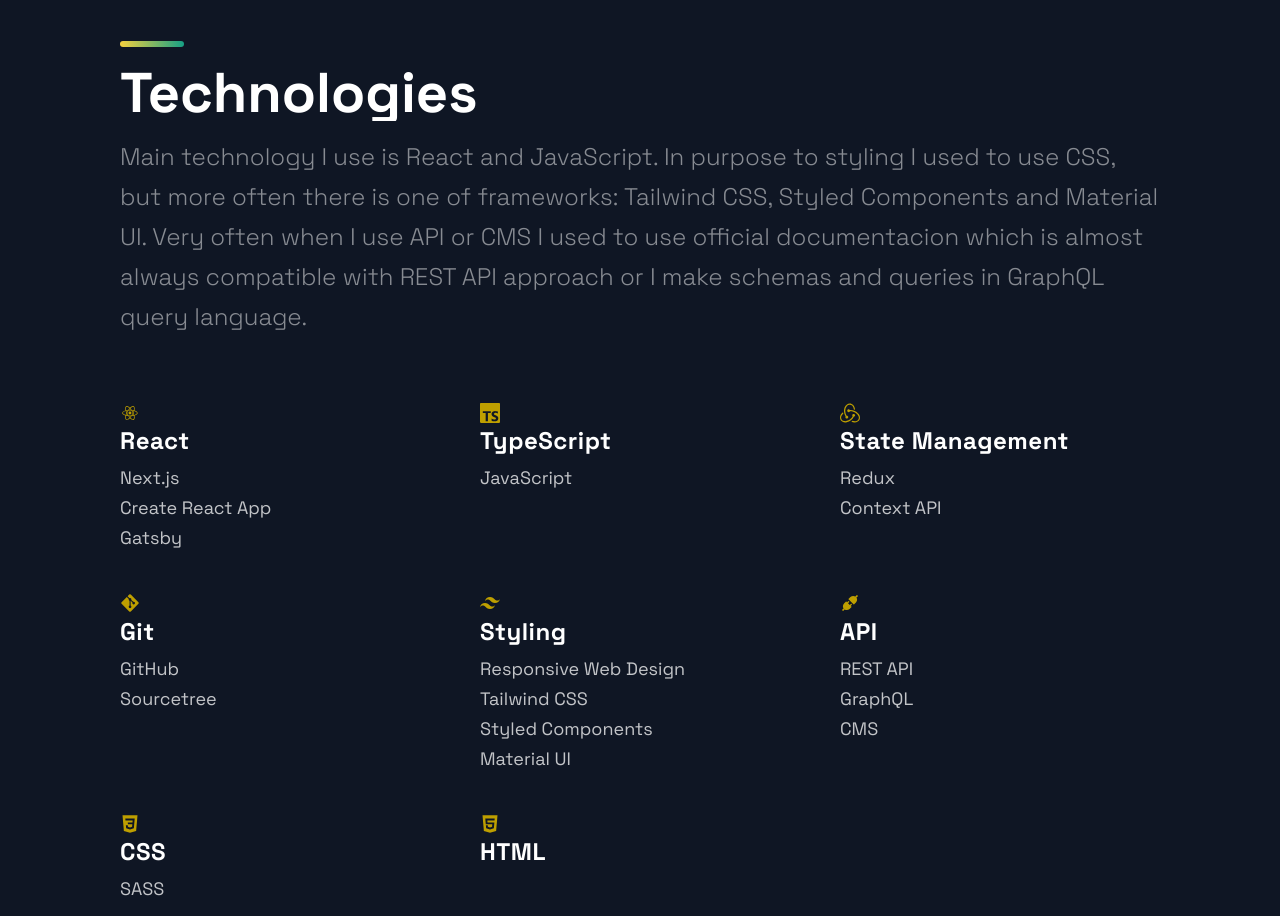
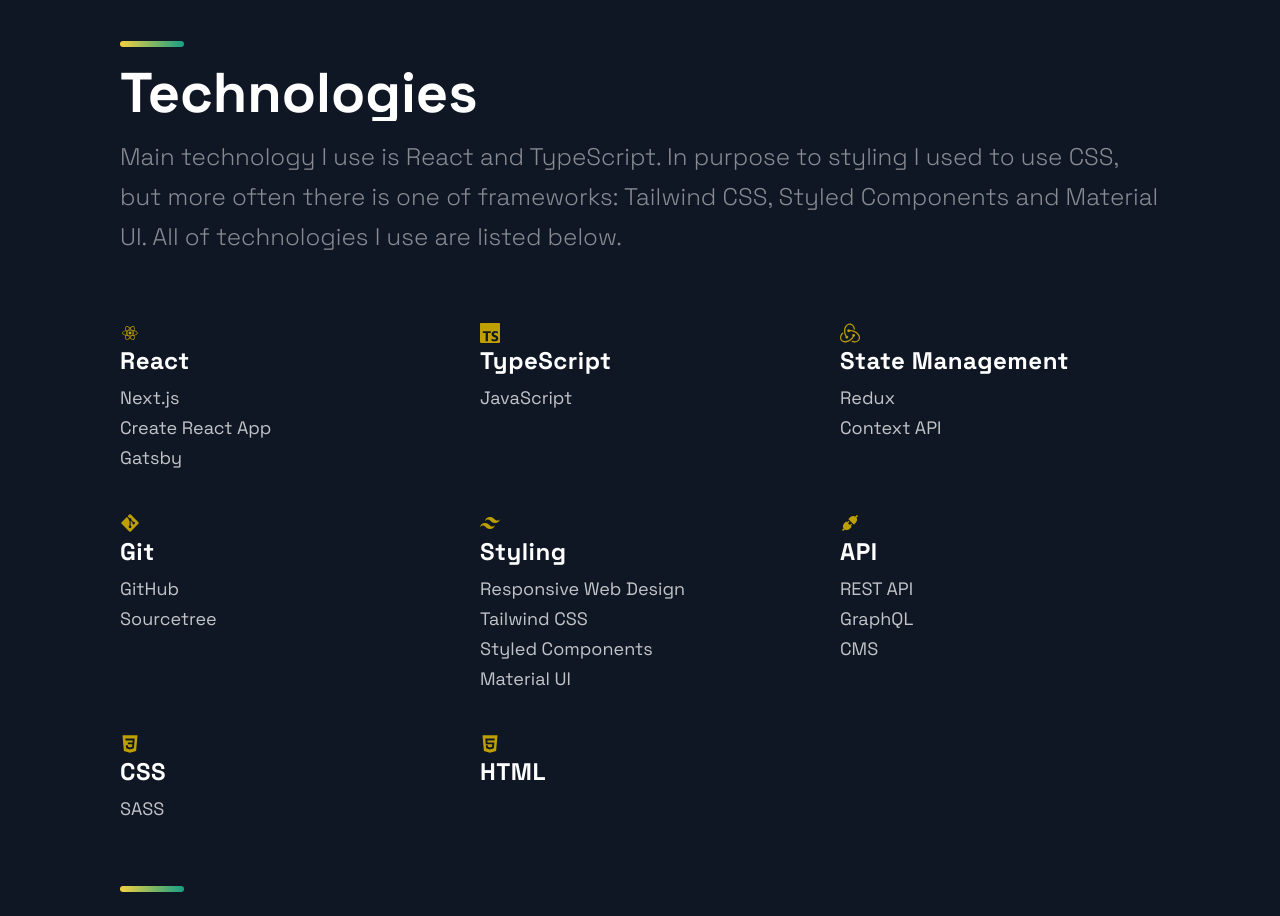
Before and after one commit to yougonnagetyours/my-developer-portfolio, a Next.js app: page / in a window 1280 px wide. Shown: the part 880-1796 px from the top of the page. Built offline with nearby package versions, Linux system fonts and the light colour scheme.

Commit message:
Update Technologies.js

```diff
--- a/src/components/Technologies/Technologies.js
+++ b/src/components/Technologies/Technologies.js
@@ -14,9 +14,8 @@
     <br />
     <SectionTitle>Technologies</SectionTitle>
     <SectionText>
-      Main technology I use is React and JavaScript. In purpose to styling I used to use CSS, but more often there is one of frameworks:
-      Tailwind CSS, Styled Components and Material UI. Very often when I use API or CMS I used to use official documentacion which is almost
-      always compatible with REST API approach or I make schemas and queries in GraphQL query language.
+      Main technology I use is React and TypeScript. In purpose to styling I used to use CSS, but more often there is one of frameworks:
+      Tailwind CSS, Styled Components and Material UI. All of technologies I use are listed below.
     </SectionText>
     <List>
       <ListItem>
```
